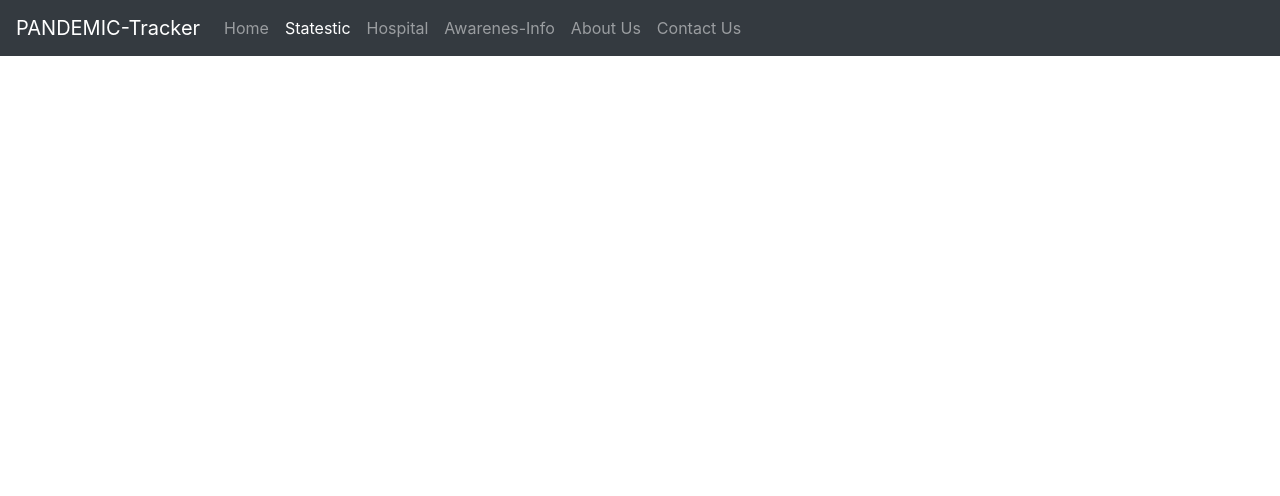
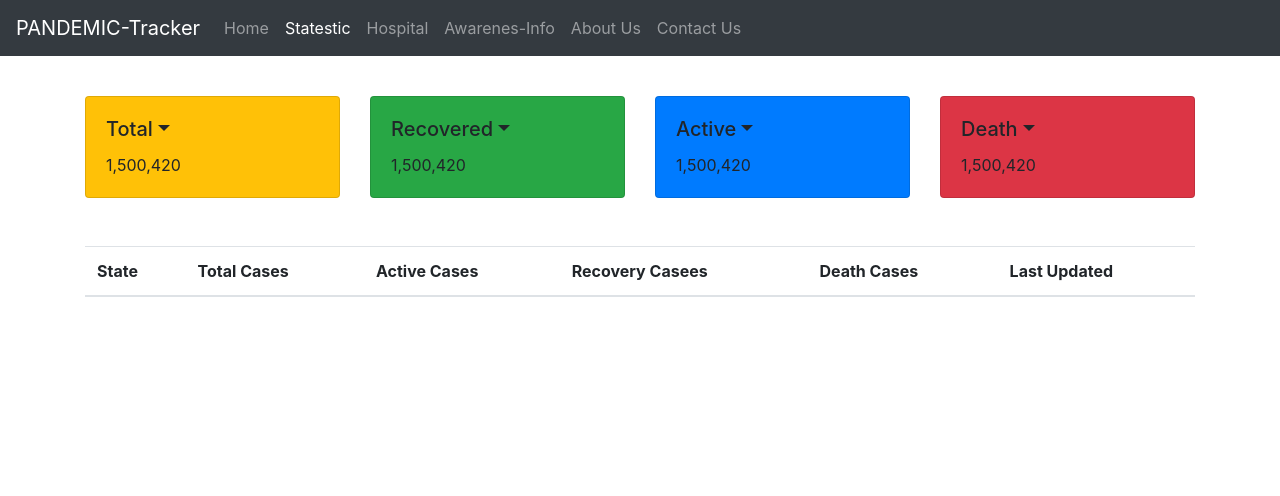
Before and after one commit to manish31517/PANDEMIC_TRACKER, a Django app: page /statestic in a window 1280 px wide. Shown: the top 496 px of the page. Run offline with Django 3.2, Linux system fonts and the light colour scheme; lists and menus that the app fills with data are empty.

Commit message:
complete project

```diff
--- /dev/null
+++ b/static/js/statestic.js
@@ -0,0 +1,26 @@
+ var $reports = $('#reports');
+async function fetchCovidData()
+{
+  let response = await fetch('https://api.covid19india.org/data.json');
+  let reports = await response.json();
+  var statecount=(reports['statewise']).length;
+  console.log(reports['statewise'][0]['state'])
+  total=reports['statewise'][0]['confirmed'];
+  active=reports['statewise'][0]['active'];
+  recover=reports['statewise'][0]['recovered'];
+  deaths=reports['statewise'][0]['deaths'];
+
+  document.getElementById('tt').innerHTML=total;
+ document.getElementById('recover').innerHTML=recover;
+ document.getElementById('active').innerHTML=active;
+ document.getElementById('death').innerHTML=deaths;
+
+  var i =1;
+while(i<(statecount-2)){
+    $reports.append('<tr scope="row"><td>'+reports['statewise'][i]['state']+'</td><td>'+reports['statewise'][i]['confirmed']+'</td><td>'+reports['statewise'][i]['active']+'</td><td>'+reports['statewise'][i]['recovered']+'</td><td>'+reports['statewise'][i]['deaths']+'</td><td>'+reports['statewise'][i]['lastupdatedtime']+'</td></tr>')
+ i++;
+}
+
+}
+
+fetchCovidData();
--- a/templates/base.html
+++ b/templates/base.html
@@ -5,7 +5,6 @@
     <!-- Required meta tags -->
     <meta charset="utf-8">
     <meta name="viewport" content="width=device-width, initial-scale=1, shrink-to-fit=no">
-    <script type="javascript" src="/slider/js/about.js"></script>
 
     <!-- Bootstrap CSS -->
     <link rel="stylesheet" href="https://cdn.jsdelivr.net/npm/bootstrap@4.5.3/dist/css/bootstrap.min.css" integrity="sha384-TX8t27EcRE3e/ihU7zmQxVncDAy5uIKz4rEkgIXeMed4M0jlfIDPvg6uqKI2xXr2" crossorigin="anonymous">
--- a/templates/hospital.html
+++ b/templates/hospital.html
@@ -50,7 +50,7 @@
       </nav>
  <div class="container" style="padding: 100px">
      <h2 class="text-center pb-4">Covid Hospital List</h2>
-     <table class="table table-fluid py-3" id="myTable">
+     <table class="table table-striped py-3" id="myTable">
      <thead>
      <tr>
      <th>Serial No</th>
--- a/templates/statestic.html
+++ b/templates/statestic.html
@@ -2,8 +2,61 @@
 {% block statesticactive %}active{% endblock statesticactive%}
 {%block title %} Statestic {% endblock title %}
 {% block body %}
-<h2>
-  statistic data
-</h2>
+<h1></h1>
+<div class="container pt-5 my-5">
+  <div class="row">
+    <div class="col-sm-3">
+      <div class="card bg-warning">
+        <div class="card-body">
+          <h5 class="card-title dropdown-toggle">Total</h5>
+          <p class="card-text" id="tt">1,500,420</p>
+         </div>
+      </div>
+    </div>
+    <div class="col-sm-3">
+      <div class="card bg-success">
+        <div class="card-body">
+          <h5 class="card-title dropdown-toggle">Recovered</h5>
+          <p class="card-text" id="recover">1,500,420</p>
+         </div>
+      </div>
+    </div>
+    <div class="col-sm-3">
+      <div class="card bg-primary">
+        <div class="card-body">
+          <h5 class="card-title dropdown-toggle">Active</h5>
+          <p class="card-text" id="active">1,500,420</p>
+         </div>
+      </div>
+    </div>
+    <div class="col-sm-3">
+      <div class="card bg-danger">
+        <div class="card-body">
+          <h5 class="card-title dropdown-toggle">Death</h5>
+          <p class="card-text" id="death">1,500,420</p>
+         </div>
+      </div>
+    </div>
+  </div>
+</div>
+<div class="container table-responsive mb-5 pb-5">
+  <table class="table table-striped " id="reports">
+    <thead>
+      <tr>
+        <th scope="col">State</th>
+        <th scope="col">Total Cases</th>
+        <th scope="col">Active Cases</th>
+        <th scope="col">Recovery Casees</th>
+        <th scope="col">Death Cases</th>
+        <th scope="col">Last Updated</th>
+      </tr>
+    </thead>
+    <tbody>
 
-    {% endblock body %}
+    </tbody>
+  </table>
+  </div>
+<script src="https://ajax.googleapis.com/ajax/libs/jquery/3.5.1/jquery.min.js"></script>
+<script src="/static/js/statestic.js">
+</script>
+ {% endblock body %}
```
Also changed, not shown: static/js/about.js (deleted).
